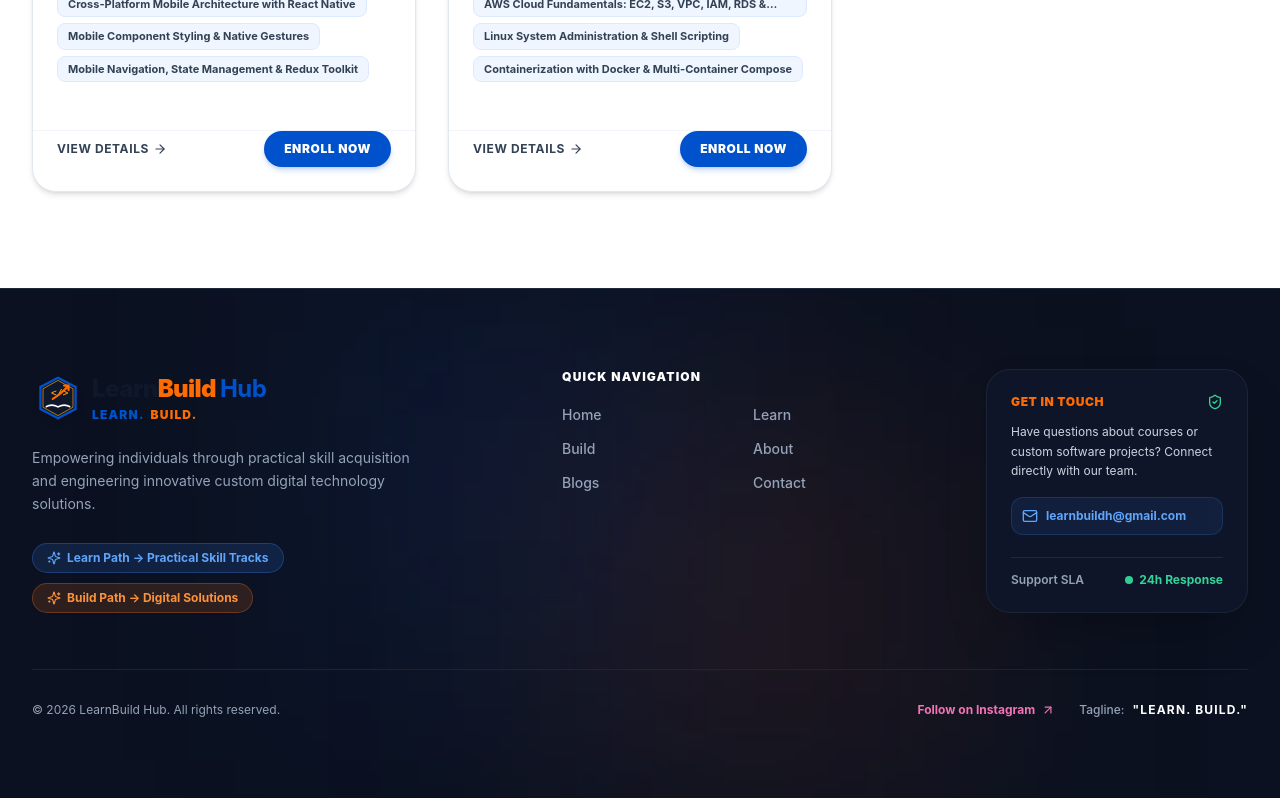
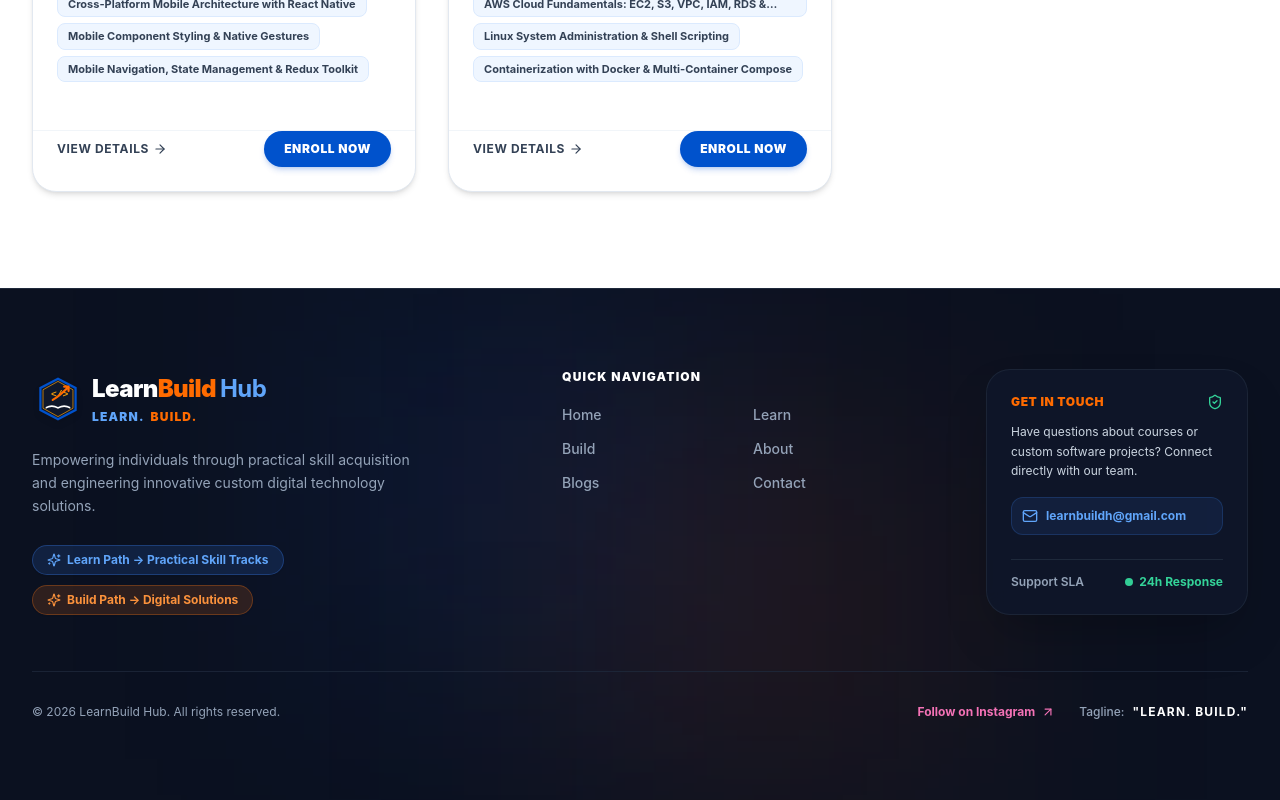
Before and after one commit to ars2904/learnbuild-hub, a Next.js app: page /learn in a window 1280 px wide. Shown: the part 1479-2279 px from the top of the page. Built offline with nearby package versions, Linux system fonts and the light colour scheme.

Commit message:
fix: make Learn text in footer logo bright white and clearly visible on dark backgrounds

```diff
--- a/src/components/common/Logo.tsx
+++ b/src/components/common/Logo.tsx
@@ -4,14 +4,18 @@ import Link from "next/link";
 interface LogoProps {
   variant?: "horizontal" | "stacked" | "icon";
   showTagline?: boolean;
+  theme?: "light" | "dark";
   className?: string;
 }
 
 export const Logo: React.FC<LogoProps> = ({
   variant = "horizontal",
   showTagline = true,
+  theme = "light",
   className = "",
 }) => {
+  const isDark = theme === "dark";
+
   return (
     <Link
       href="/"
@@ -74,15 +78,17 @@ export const Logo: React.FC<LogoProps> = ({
 
       {variant !== "icon" && (
         <div className="flex flex-col">
-          <div className="flex items-center text-xl md:text-2xl font-black tracking-tight leading-none text-slate-900">
-            <span>Learn</span>
+          <div className="flex items-center text-xl md:text-2xl font-black tracking-tight leading-none">
+            <span className={isDark ? "text-white" : "text-slate-900"}>Learn</span>
             <span className="text-brand-orange">Build</span>
-            <span className="text-brand-blue font-bold ml-1">Hub</span>
+            <span className={isDark ? "text-blue-400 font-bold ml-1" : "text-brand-blue font-bold ml-1"}>
+              Hub
+            </span>
           </div>
 
           {showTagline && (
-            <div className="flex items-center gap-1.5 mt-0.5 text-[10px] md:text-xs font-black tracking-widest uppercase">
-              <span className="text-brand-blue">LEARN.</span>
+            <div className="flex items-center gap-1.5 mt-1 text-[10px] md:text-xs font-black tracking-widest uppercase">
+              <span className={isDark ? "text-blue-400" : "text-brand-blue"}>LEARN.</span>
               <span className="text-brand-orange">BUILD.</span>
             </div>
           )}
--- a/src/components/layout/Footer.tsx
+++ b/src/components/layout/Footer.tsx
@@ -16,7 +16,7 @@ export const Footer: React.FC = () => {
 
           {/* Brand & Overview */}
           <div className="md:col-span-6 lg:col-span-5 flex flex-col space-y-5">
-            <Logo showTagline={true} />
+            <Logo showTagline={true} theme="dark" />
             <p className="text-sm text-slate-400 max-w-sm leading-relaxed font-normal">
               Empowering individuals through practical skill acquisition and engineering innovative custom digital technology solutions.
             </p>
```
